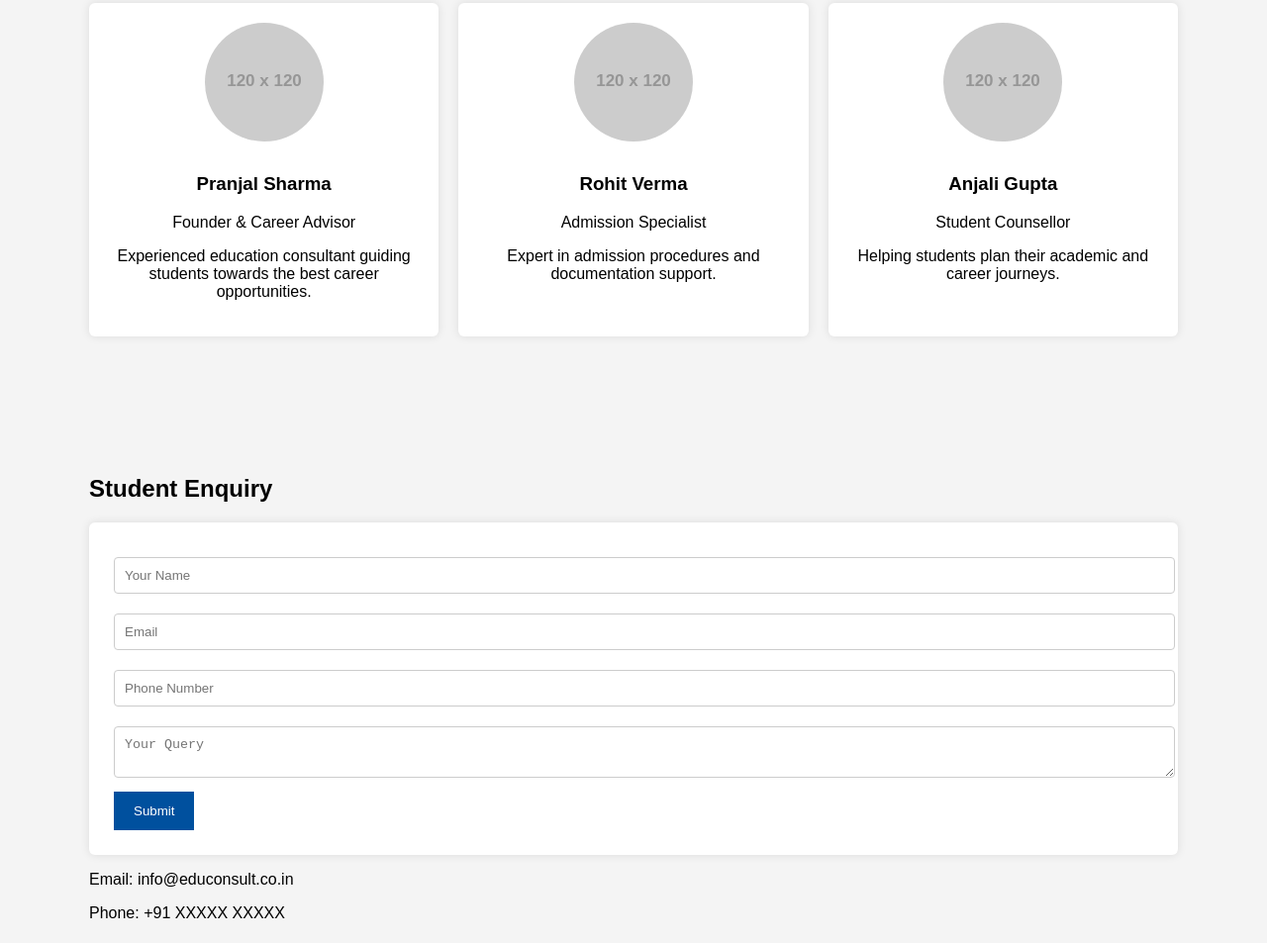
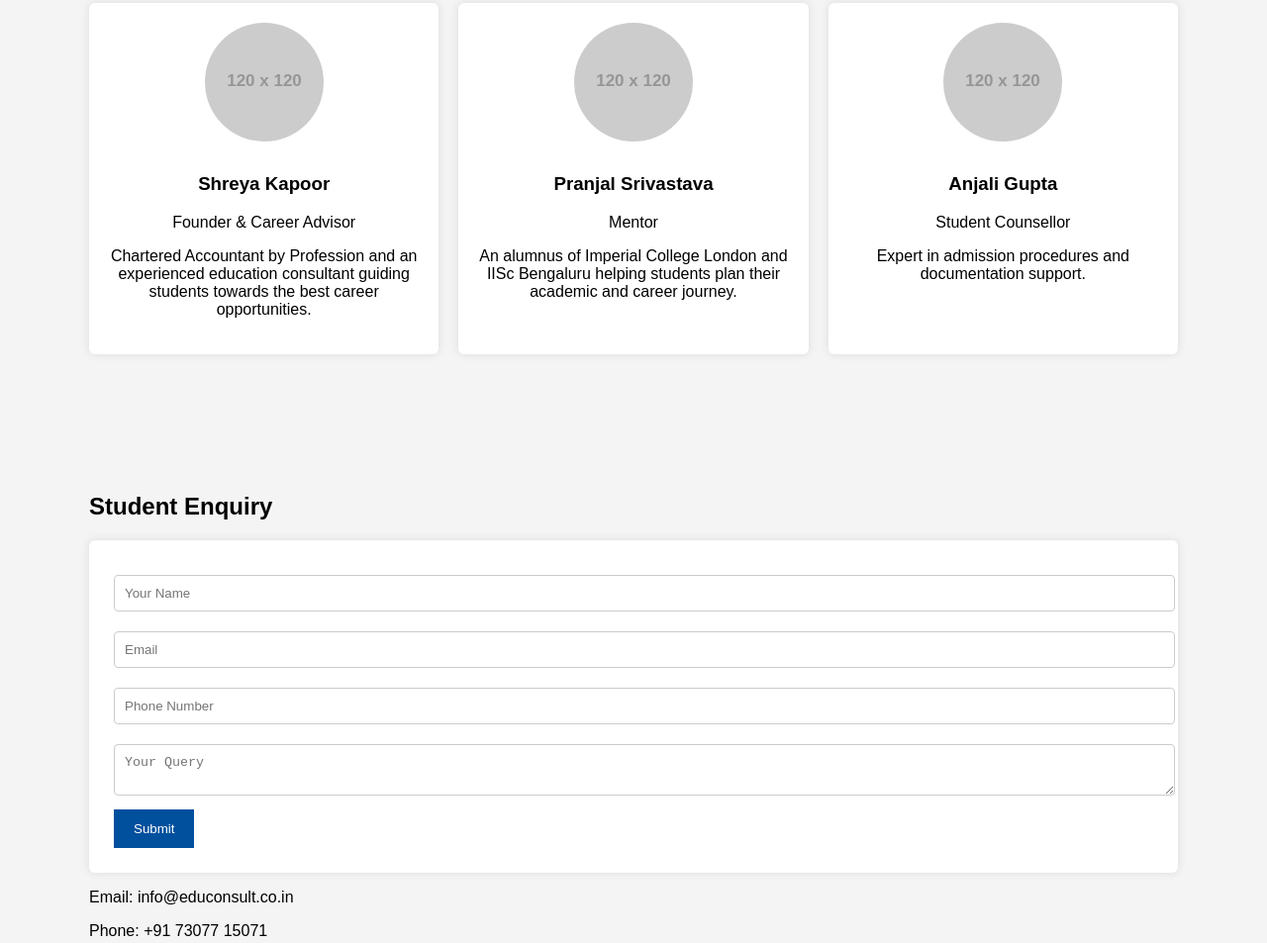
Before and after one commit to Pranjal13D/educonsult.github.io, a plain HTML site: page index.html in a window 1280 px wide. Shown: the part 1172-2125 px from the top of the page at 99% size. Drawn offline with Linux system fonts and the light colour scheme; placeholder pictures from the web are drawn by us.

Commit message:
Update index.html

```diff
--- a/index.html
+++ b/index.html
@@ -227,11 +227,11 @@ based on their goals and the evolving job market.
 
 <img src="https://via.placeholder.com/120">
 
-<h3>Pranjal Sharma</h3>
+<h3>Shreya Kapoor</h3>
 
 <p>Founder & Career Advisor</p>
 
-<p>Experienced education consultant guiding students towards the best career opportunities.</p>
+<p>Chartered Accountant by Profession and an experienced education consultant guiding students towards the best career opportunities.</p>
 
 </div>
 
@@ -239,11 +239,11 @@ based on their goals and the evolving job market.
 
 <img src="https://via.placeholder.com/120">
 
-<h3>Rohit Verma</h3>
+<h3>Pranjal Srivastava</h3>
 
-<p>Admission Specialist</p>
+<p>Mentor</p>
 
-<p>Expert in admission procedures and documentation support.</p>
+<p>An alumnus of Imperial College London and IISc Bengaluru helping students plan their academic and career journey.</p>
 
 </div>
 
@@ -255,7 +255,7 @@ based on their goals and the evolving job market.
 
 <p>Student Counsellor</p>
 
-<p>Helping students plan their academic and career journeys.</p>
+<p>Expert in admission procedures and documentation support.</p>
 
 </div>
 
@@ -283,7 +283,7 @@ based on their goals and the evolving job market.
 
 <p>Email: info@educonsult.co.in</p>
 
-<p>Phone: +91 XXXXX XXXXX</p>
+<p>Phone: +91 73077 15071</p>
 
 </section>
 
@@ -293,7 +293,7 @@ based on their goals and the evolving job market.
 
 </footer>
 
-<a class="whatsapp" href="https://wa.me/91XXXXXXXXXX" target="_blank">
+<a class="whatsapp" href="https://wa.me/917307715071" target="_blank">
 
 Chat on WhatsApp
 
```
